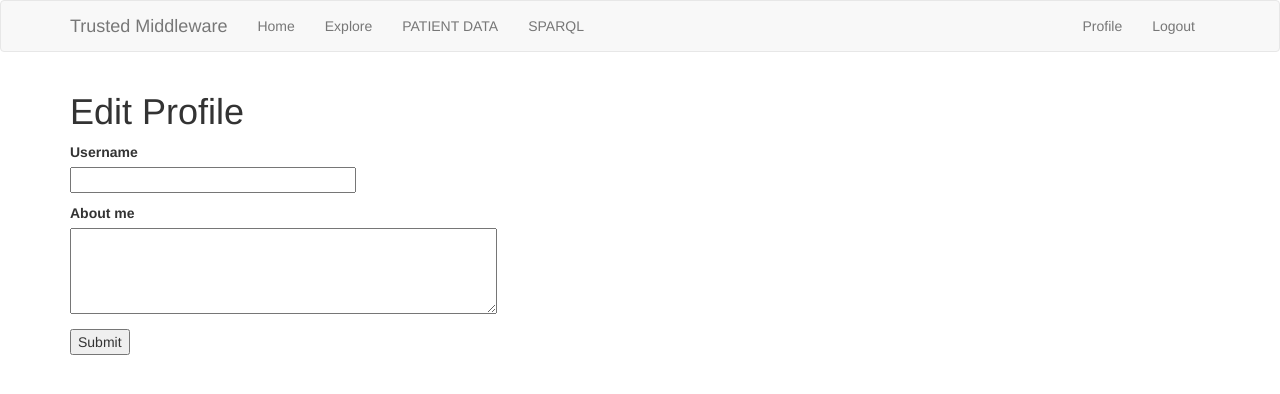
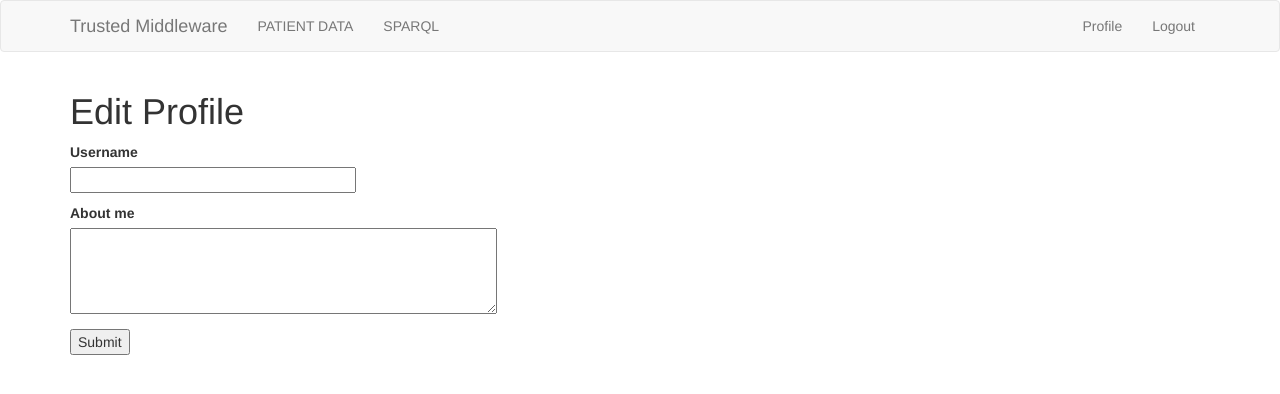
Before and after one commit to leroykim/TRUCE, a Python web app: template tm/app/templates/edit_profile.html in a window 1280 px wide. Shown: the top 394 px of the page. Run offline with Jinja, Linux system fonts and the light colour scheme; the template is opened without the code that fills it: most values are stand-ins (such as "Sample title", 1, 10 or a date in 2020); form fields are guessed from the names that the template uses; some libraries are stand-ins or nearby versions.

Commit message:
Update GUI

```diff
--- a/tm/app/templates/base.html
+++ b/tm/app/templates/base.html
@@ -14,12 +14,12 @@
                     <span class="icon-bar"></span>
                     <span class="icon-bar"></span>
                 </button>
-                <a class="navbar-brand" href="{{ url_for('main.index') }}">Trusted Middleware</a>
+                <a class="navbar-brand" href="{{ url_for('sparql.query_patient') }}">Trusted Middleware</a>
             </div>
             <div class="collapse navbar-collapse" id="bs-example-navbar-collapse-1">
                 <ul class="nav navbar-nav">
-                    <li><a href="{{ url_for('main.index') }}">Home</a></li>
-                    <li><a href="{{ url_for('main.explore') }}">Explore</a></li>
+                    <!-- <li><a href="{{ url_for('main.index') }}">Home</a></li>
+                    <li><a href="{{ url_for('main.explore') }}">Explore</a></li> -->
                     <li><a href="{{ url_for('sparql.query_patient') }}">PATIENT DATA</a></li>
                     <li><a href="{{ url_for('sparql.query_sparql') }}">SPARQL</a></li>
                 </ul>
```
